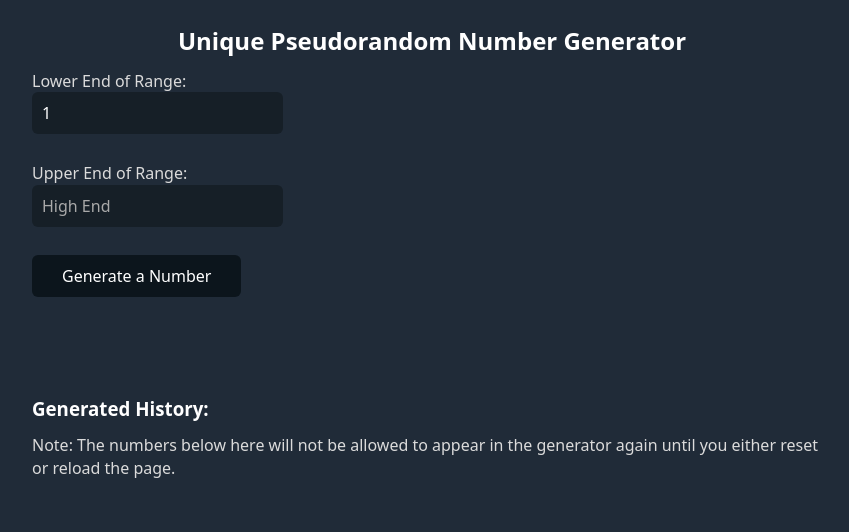
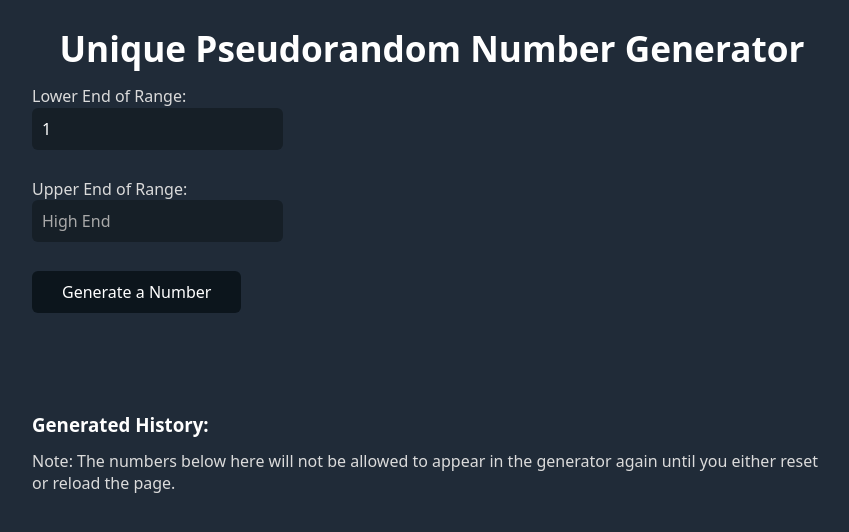
Before and after one commit to Oliver-Akins/Unique-RNG, a plain HTML site: page index.html in a window 1280 px wide. Shown: the whole page, without its empty margins (208-1057 px from the left). Drawn offline with nearby package versions, Linux system fonts and the light colour scheme.

Commit message:
Increase size of main header.

```diff
--- a/index.html
+++ b/index.html
@@ -10,7 +10,7 @@
         <title>Unique RNG</title>
     </head>
     <body>
-        <h2 class="center">Unique Pseudorandom Number Generator</h2>
+        <h1 class="center">Unique Pseudorandom Number Generator</h1>
         <div>
             Lower End of Range:
             <input type="number" id="low-end" placeholder="Low End" value=1>
```
